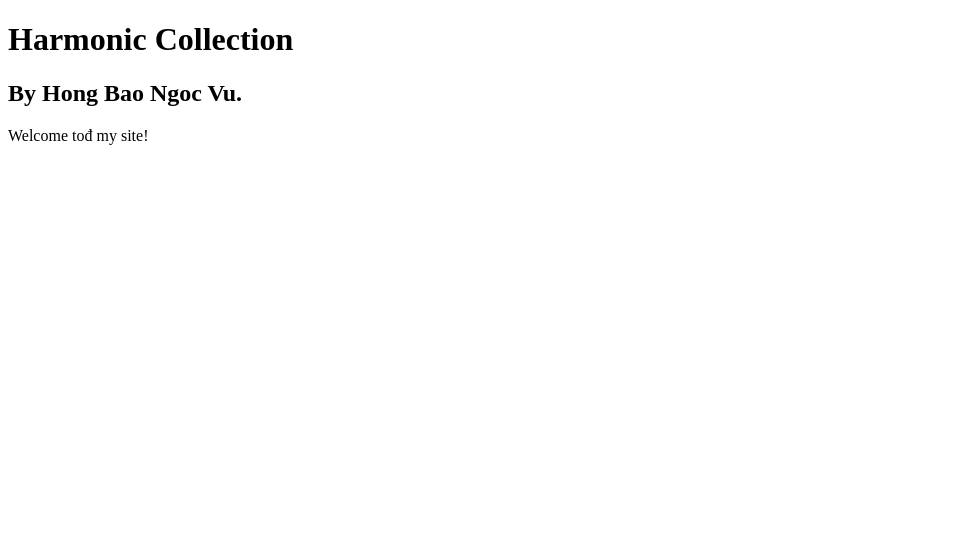
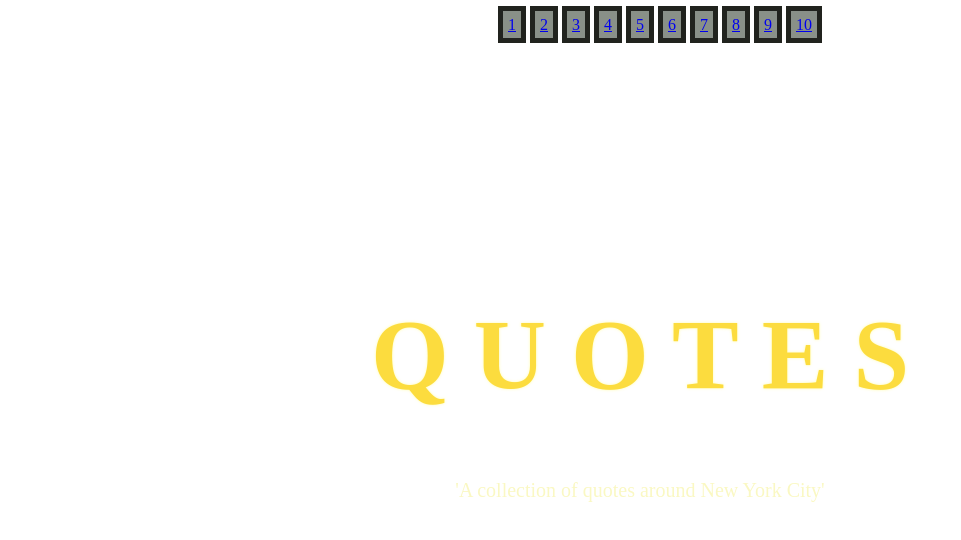
Before and after one commit to vuhongbaongoc/harmonic-collection, a plain HTML site: page index.html in a window 1280 px wide. Shown: the whole page, without its empty margins (0-961 px from the left). Drawn offline with Linux system fonts and the light colour scheme; files that its build step writes are made by us from their sources; a web font is replaced by a local one.

Commit message:
Update index.html

```diff
--- a/index.html
+++ b/index.html
@@ -1,11 +1,45 @@
 <!DOCTYPE html>
 <html>
   <head>
-     <title>Harmonic Collection</title>
+         <meta charset="UTF-8">
+          <!-- (include this in order to link folder to website later on) -->
+         <meta name="viewport" content="width=device-width, initial-scale=1.0">
+          <!-- (setting to make website look good)-->
+         <link href="home-page.css" rel="stylesheet">
+             <!-- (this is the link to css file - formats and layouts) -->
+          <meta name="viewport" content="width=device-width, initial-scale=1">
+             <!-- (this make website responsive, adjust between phone and browser etc.)-->
+          <link rel="preconnect" href="https://fonts.googleapis.com">
+          <link rel="preconnect" href="https://fonts.gstatic.com" crossorigin>
+          <link rel="preconnect" href="https://fonts.googleapis.com">
+          <link rel="preconnect" href="https://fonts.gstatic.com" crossorigin>
+          <link href="https://fonts.googleapis.com/css2?family=Arizonia&family=Borel&family=Dokdo&family=Fredericka+the+Great&family=Libre+Barcode+39+Text&family=Mali&family=Mansalva&family=Modak&family=Monsieur+La+Doulaise&family=Pixelify+Sans:wght@500&family=Silkscreen&family=Wallpoet&display=swap" rel="stylesheet">
+             <!-- (add Google Fonts)-->
+
+             <title>harmonic collection</title>
         </head>
   <body>
-     <h1>Harmonic Collection</h1>
-     <h2>By Hong Bao Ngoc Vu.</h2>
-     <p>Welcome tođ my site!</p>
+     <ul>
+      <center>
+        <a href="../entry-1/index.html">1</a>
+         <a href="../entry-2/index.html">2</a>
+            <!-- (need to include "../" to go back in the directory tree before enter the next link) -->
+         <a href="../../entry-3/index.html">3</a>
+         <a href="../../../entry-4/index.html">4</a>
+         <a href="../../../../entry-5/index.html">5</a>
+         <a href="../../../../../entry-6/index.html">6</a>
+         <a href="../../../../../../entry-7/index.html">7</a>
+         <a href="../../../../../../../entry-8/index.html">8</a>
+         <a href="../../../../../../../../entry-9/index.html">9</a>
+         <a href="../../../../../../../../../entry-10/index.html">10</a>
+    </center>
+    </ul>
+     <textalign>
+      <br><br><br><br><br><br><br><br><br><br>
     </body>
+      <textalign>
+       <h1> <center> Q U O T E S <center> </h1>
+       <p2> <center> 'A collection of quotes around New York City' </center><i> </i> </p2>
+   </textalign>
+</ul>
 </html>
```
Lines whose indentation alone changed are shown as unchanged.
